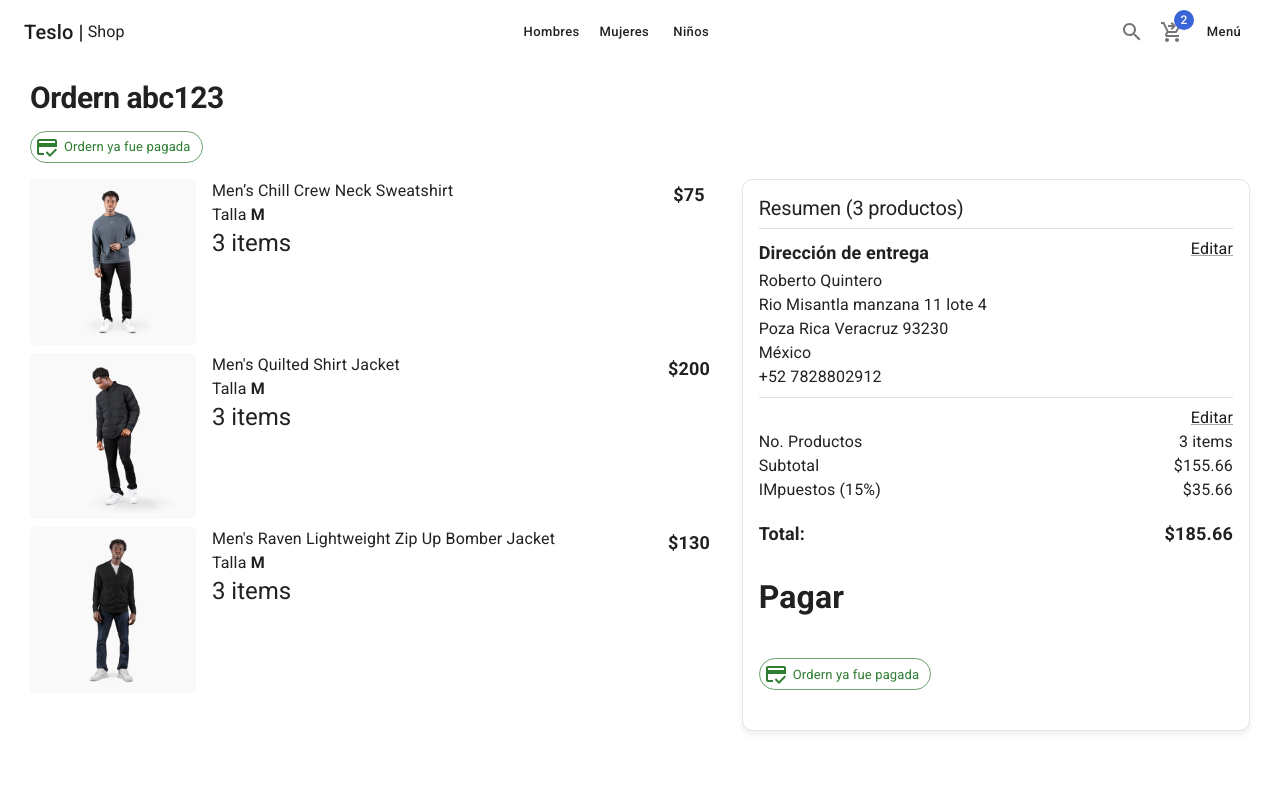
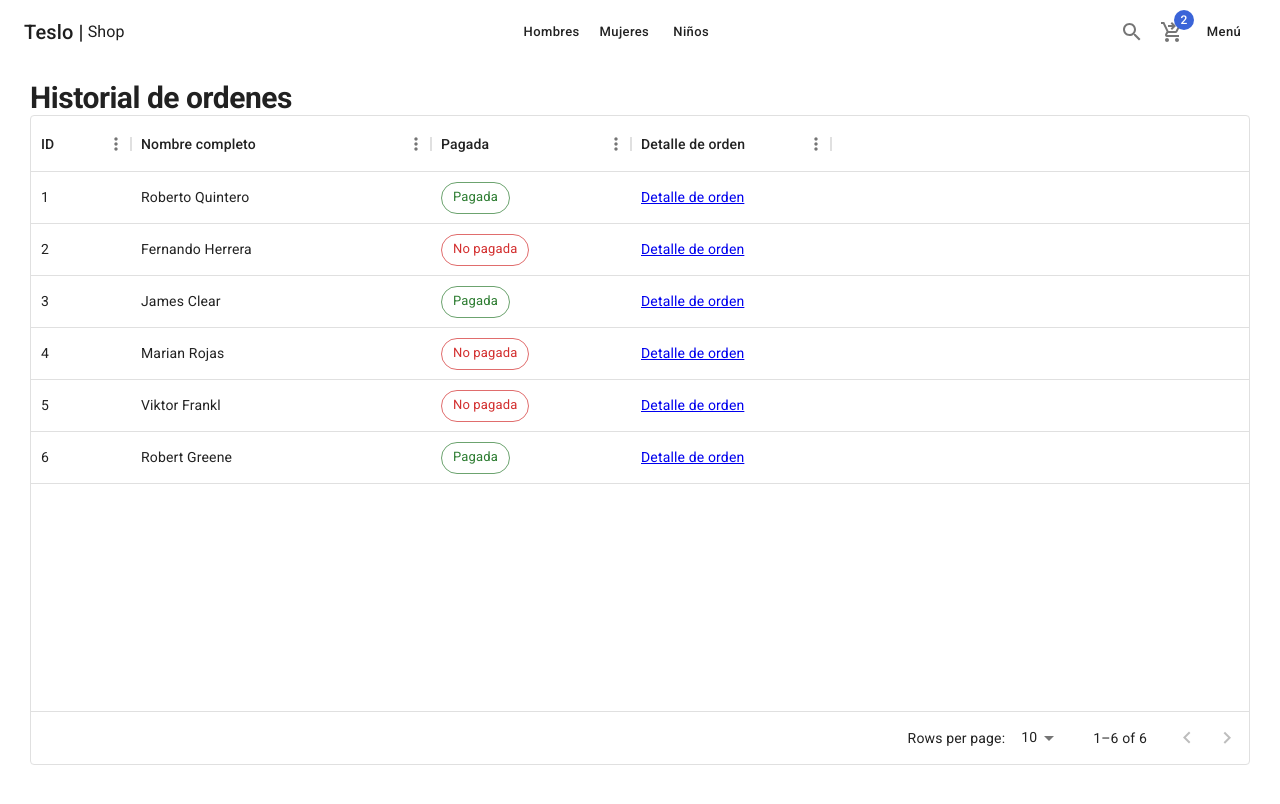
Before and after one commit to RobertoQuintero/nextjs-teslo-shop, a Next.js app: page /orders/history in a window 1280 px wide. Shown: the top 804 px of the page. Built offline with nearby package versions, Linux system fonts and the light colour scheme.

Commit message:
Termina diseño de HistoryPage

```diff
--- a/package.json
+++ b/package.json
@@ -13,6 +13,7 @@
     "@emotion/styled": "^11.11.0",
     "@mui/icons-material": "^5.13.7",
     "@mui/material": "^5.13.7",
+    "@mui/x-data-grid": "^6.9.2",
     "@types/node": "20.4.0",
     "@types/react": "18.2.14",
     "@types/react-dom": "18.2.6",
--- /dev/null
+++ b/pages/orders/history.tsx
@@ -0,0 +1,69 @@
+import { ShopLayout } from "@/components/layouts"
+import { Chip, Grid, Typography } from "@mui/material"
+import { DataGrid, GridColDef, GridRenderCellParams, GridValueGetterParams } from "@mui/x-data-grid"
+import Link from "next/link"
+
+const columns: GridColDef[]=[
+  {field:'id',headerName:'ID',width:100},
+  {field:'fullname',headerName:'Nombre completo',width:300},
+  {
+    field: 'paid',
+    headerName:'Pagada',
+    description:'Muestra información si está pagada la orden o no',
+    width:200,
+    renderCell:(params:GridRenderCellParams)=>{
+
+      return params.row.paid
+              ?<Chip color='success' label='Pagada' variant='outlined'/>
+              :<Chip color='error' label='No pagada' variant='outlined'/>
+
+    }
+  },
+  {
+    field:'details',
+    headerName:'Detalle de orden',
+    width:200,
+    sortable:false,
+    renderCell:(params:GridRenderCellParams)=>{
+
+      return <Link href={`/orders/${params.row.id}`}>Detalle de orden</Link>
+
+    }
+
+},
+]
+
+const rows=[
+  {id:1,paid:true,fullname:'Roberto Quintero'},
+  {id:2,paid:false,fullname:'Fernando Herrera'},
+  {id:3,paid:true,fullname:'James Clear'},
+  {id:4,paid:false,fullname:'Marian Rojas'},
+  {id:5,paid:false,fullname:'Viktor Frankl'},
+  {id:6,paid:true,fullname:'Robert Greene'},
+]
+
+const HistoryPage = () => {
+  return (
+    <ShopLayout title={'Historial de ordenes'} pageDescription="Hisorial de ordenes del cliente">
+      <Typography variant='h1' component='h1'>Historial de ordenes</Typography>
+
+      <Grid container>
+        <Grid item xs={12} sx={{height:650,width:'100%'}}>
+          <DataGrid
+            rows={ rows }
+            columns={ columns }
+            initialState={{
+              pagination: {
+                paginationModel: { pageSize: 10 }
+              },
+            }}
+            pageSizeOptions={[5, 10, 25]}
+          />
+        </Grid>
+
+      </Grid>
+    </ShopLayout>
+  )
+}
+
+export default HistoryPage
```
Also changed, not shown: 1 other file (tests, documents, lock files or other folders).
